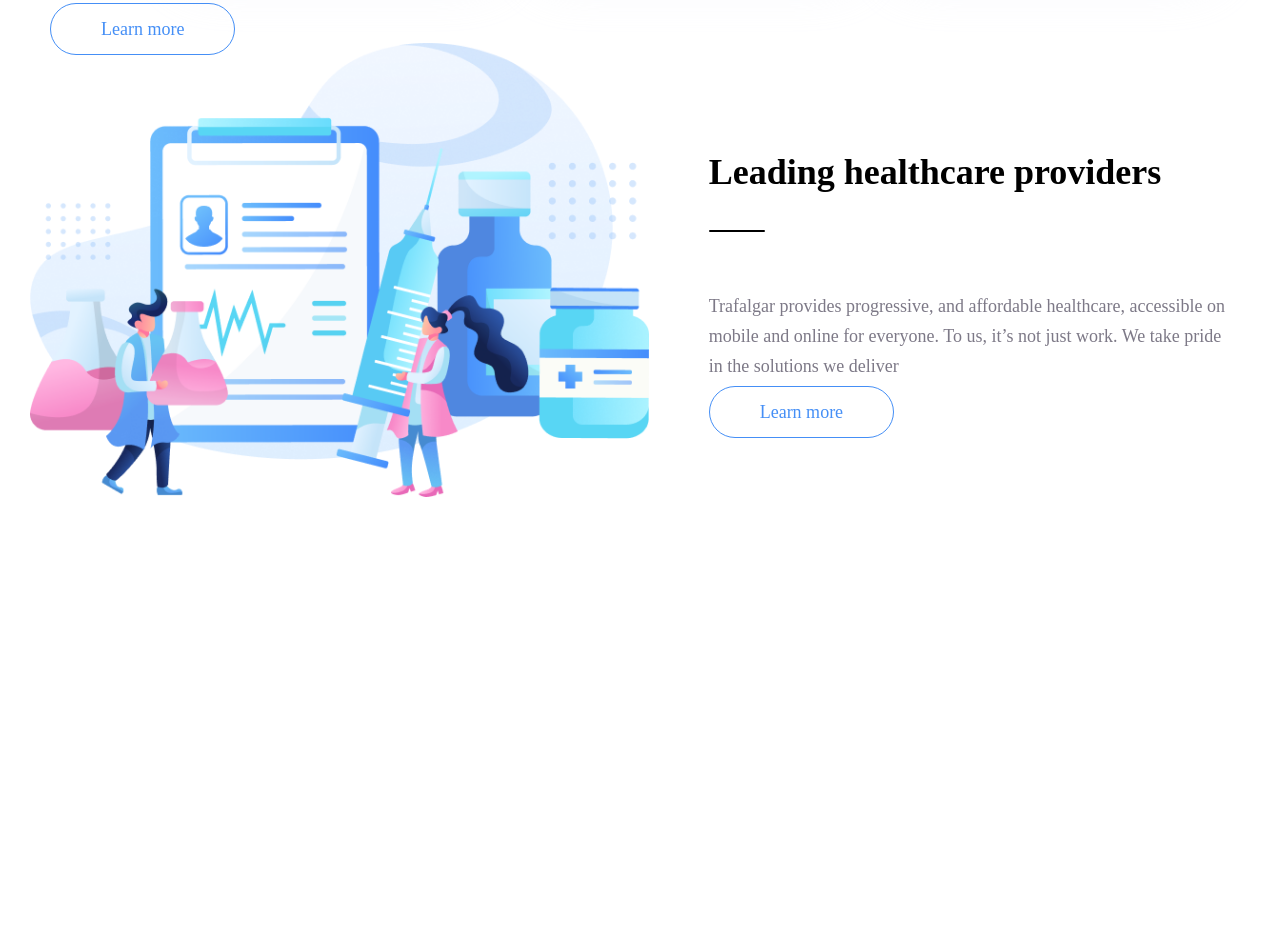
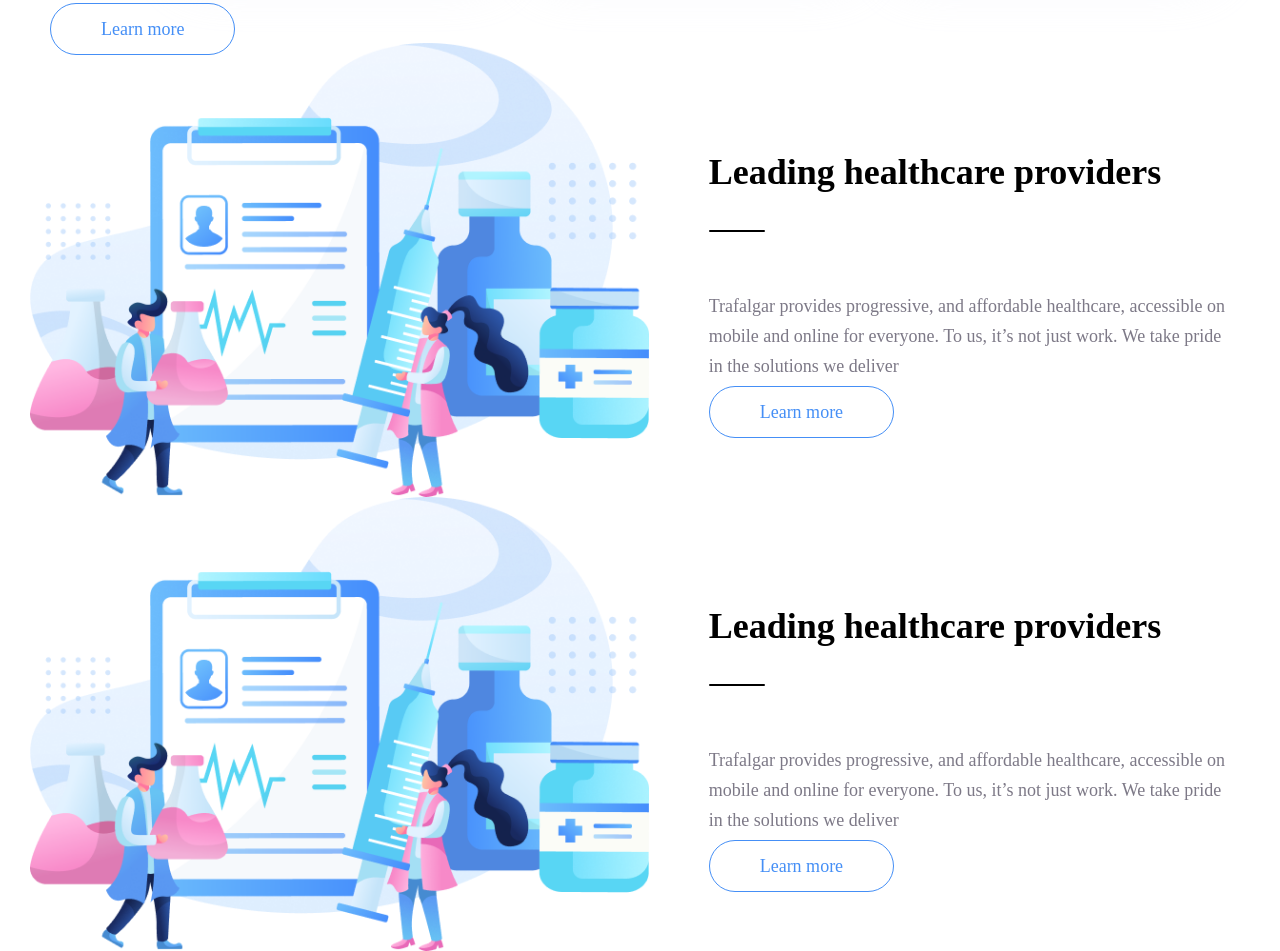
Before and after one commit to Muhammadsharifbek/trafalgar, a plain HTML site: page index.html in a window 1280 px wide. Shown: the part 2052-3003 px from the top of the page. Before the commit the page ends 2549 px from the top, so only its background shows below. Drawn offline with Linux system fonts and the light colour scheme.

Commit message:
add reverse and flex direction

```diff
--- a/css/styles.css
+++ b/css/styles.css
@@ -180,6 +180,10 @@
 margin-left: 10px;
 }
 
+.exemple.reverse .example-container{
+flex-direction: row-reverse;
+}
+
 .example-container{
 display:flex;
 align-items:center;
--- a/index.html
+++ b/index.html
@@ -193,6 +193,27 @@
           </div>
         </div>
       </section>
+
+      <section class="example reverse">
+        <div class="container example-container">
+          <img
+            src="img/trafalgar-illustration sec02 1.png"
+            alt="illustrator"
+            width="650"
+            height="454"
+          />
+          <div class="content">
+            <h2 class="content-item">Leading healthcare providers</h2>
+            <span class="line"></span>
+            <p class="content-text">
+              Trafalgar provides progressive, and affordable healthcare,
+              accessible on mobile and online for everyone. To us, it’s not just
+              work. We take pride in the solutions we deliver
+            </p>
+            <a class="services-link button main-link" href="#">Learn more</a>
+          </div>
+        </div>
+      </section>
     </main>
 
     <footer></footer>
```
